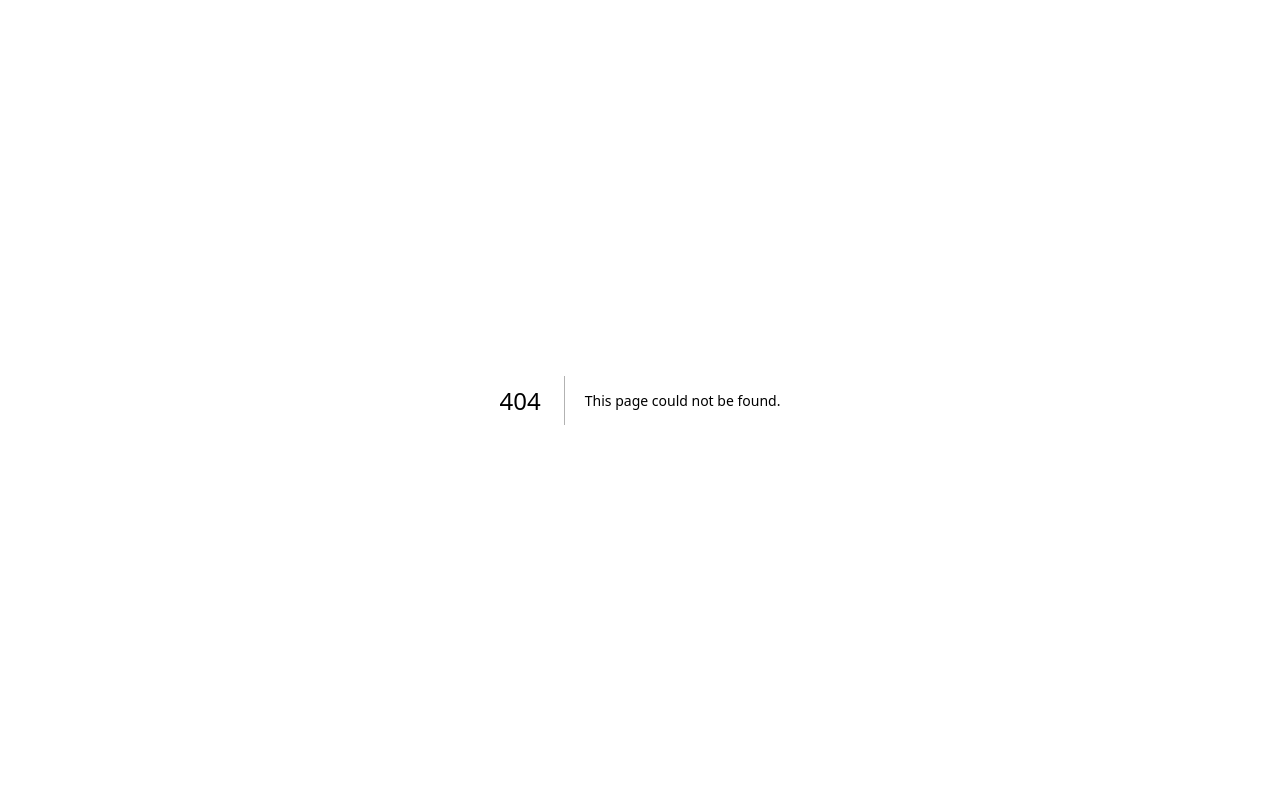
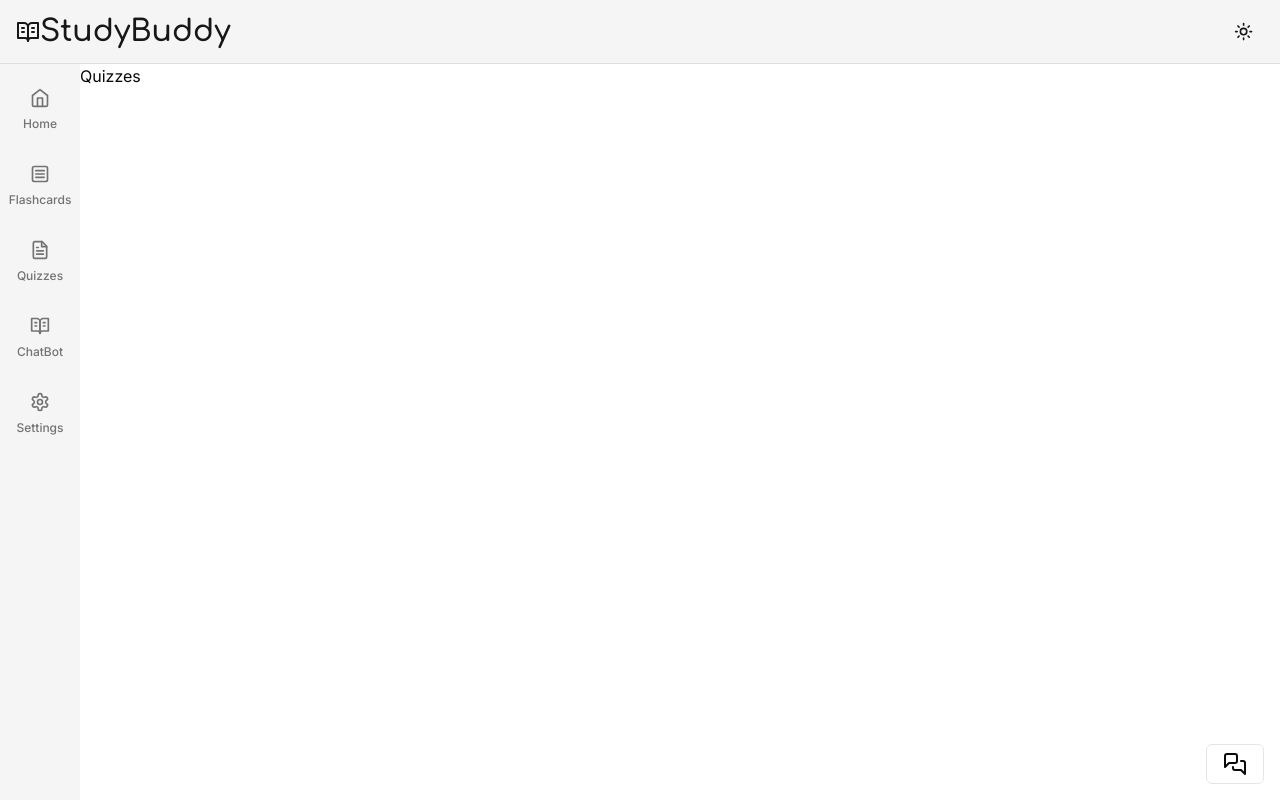
Before and after one commit to JacobJungg/StudyBuddy, a Next.js app: page /quizzes in a window 1280 px wide. Before the commit this address had no page. Built offline with nearby package versions, Linux system fonts and the light colour scheme.

Commit message:
Added Quizzes page

```diff
--- /dev/null
+++ b/app/(root)/(routes)/quizzes/page.tsx
@@ -0,0 +1,15 @@
+/**
+ * StudyBuddy Jacob Jung
+ * Quizzes page
+ */
+
+import * as React from "react"
+const RootPage = () => {
+  return (
+    <div>
+      Quizzes
+    </div>
+  )
+}
+
+export default RootPage;
```
